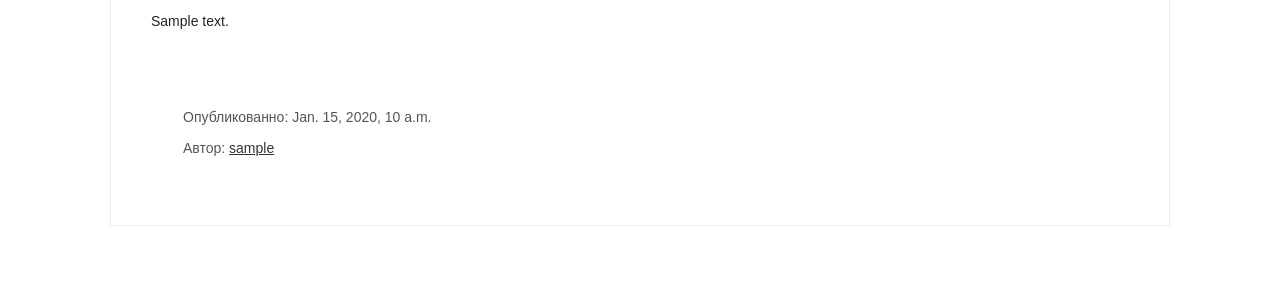
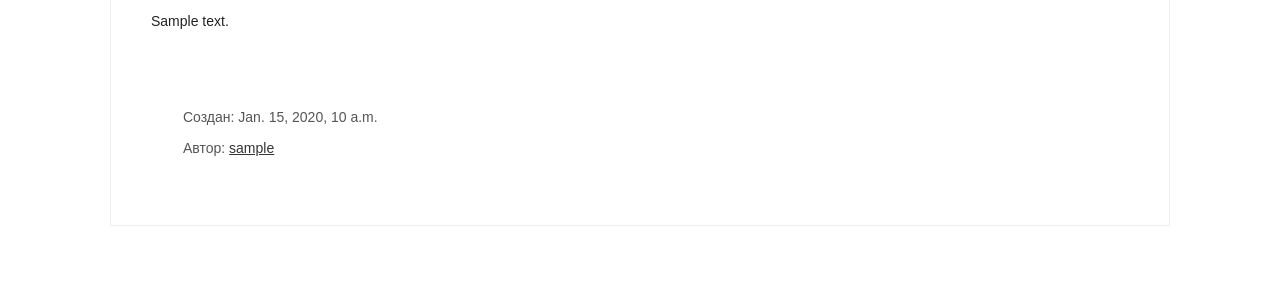
Before and after one commit to fourth-team-core/our_blog, a Django app: page /posts/1/ in a window 1280 px wide. Shown: the part 733-1030 px from the top of the page. Run offline with Django 4.2, Linux system fonts and the light colour scheme; tables that the repository leaves empty hold one stand-in row (values such as "Sample post"); some libraries are stand-ins or nearby versions; some web fonts are replaced.

Commit message:
update published text to created

```diff
--- a/blog/templates/mainapp/post_detail.html
+++ b/blog/templates/mainapp/post_detail.html
@@ -20,7 +20,7 @@
                 {{ post.content }}
             </p>
             <ul class="post__footer">
-                <li>Опубликованно: {{ post.created_at }}</li>
+                <li>Создан: {{ post.created_at }}</li>
                 <li>Автор: <a href="#">{{ post.author }}</a></li>
             </ul>
         </div>
```
